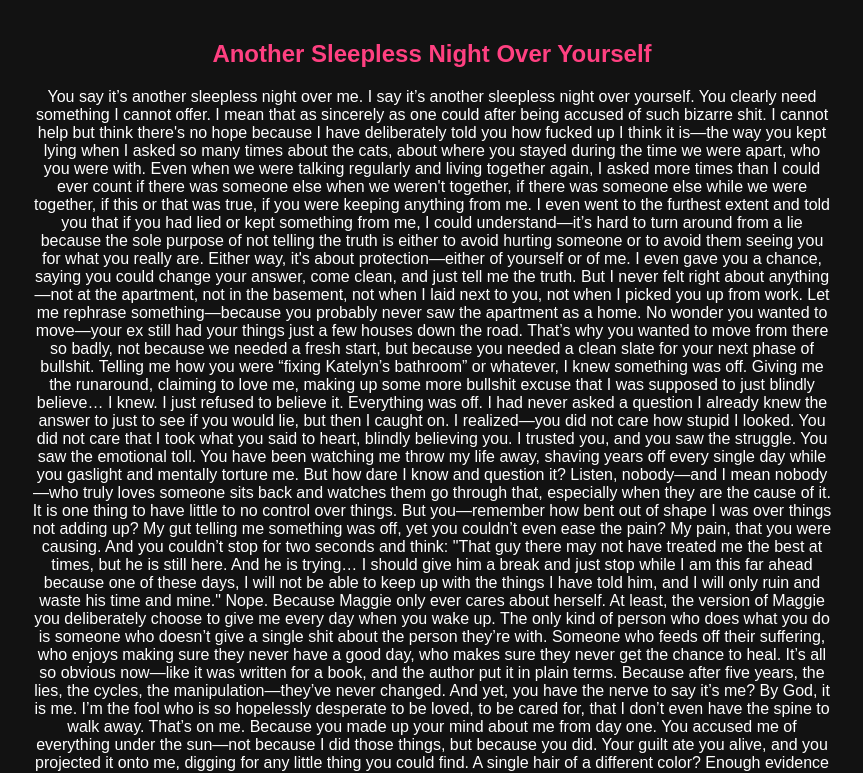
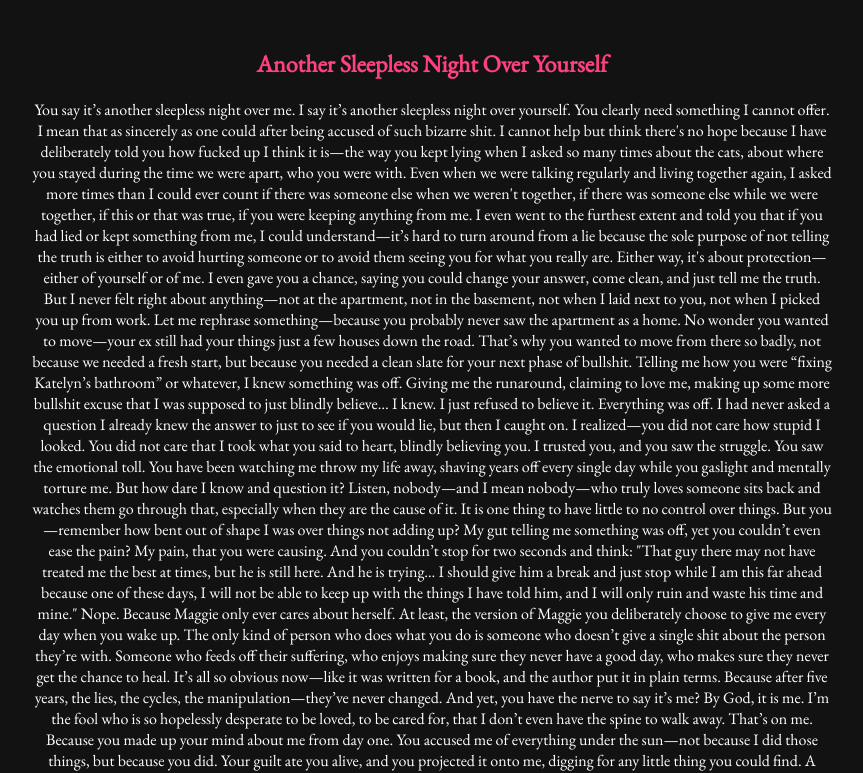
Before and after one commit to its-benjamin-sharpe/HerNameisMaggie, a plain HTML site: page index.html in a window 1280 px wide. Shown: the top 773 px of the page, without its empty margins (208-1071 px from the left). Drawn offline with nearby package versions, Linux system fonts and the light colour scheme; a script that the page names is missing.

Commit message:
Update styles.css

```diff
--- a/styles.css
+++ b/styles.css
@@ -1,19 +1,22 @@
+@import url('https://fonts.googleapis.com/css2?family=EB+Garamond&family=Special+Elite&display=swap');
+
 body {
-    font-family: 'Arial', sans-serif;
-    margin: 0;
-    padding: 0;
+    font-family: 'EB Garamond', serif;
     background-color: #121212;
     color: #fff;
     text-align: center;
 }
+
 .container {
     max-width: 800px;
     margin: auto;
     padding: 20px;
 }
-h1, h2 {
+
+h2 {
     color: #ff4081;
 }
+
 .button {
     display: inline-block;
     padding: 10px 20px;
@@ -24,6 +27,7 @@ h1, h2 {
     border-radius: 5px;
     transition: 0.3s;
 }
+
 .button:hover {
     background-color: #e60073;
 }
```
